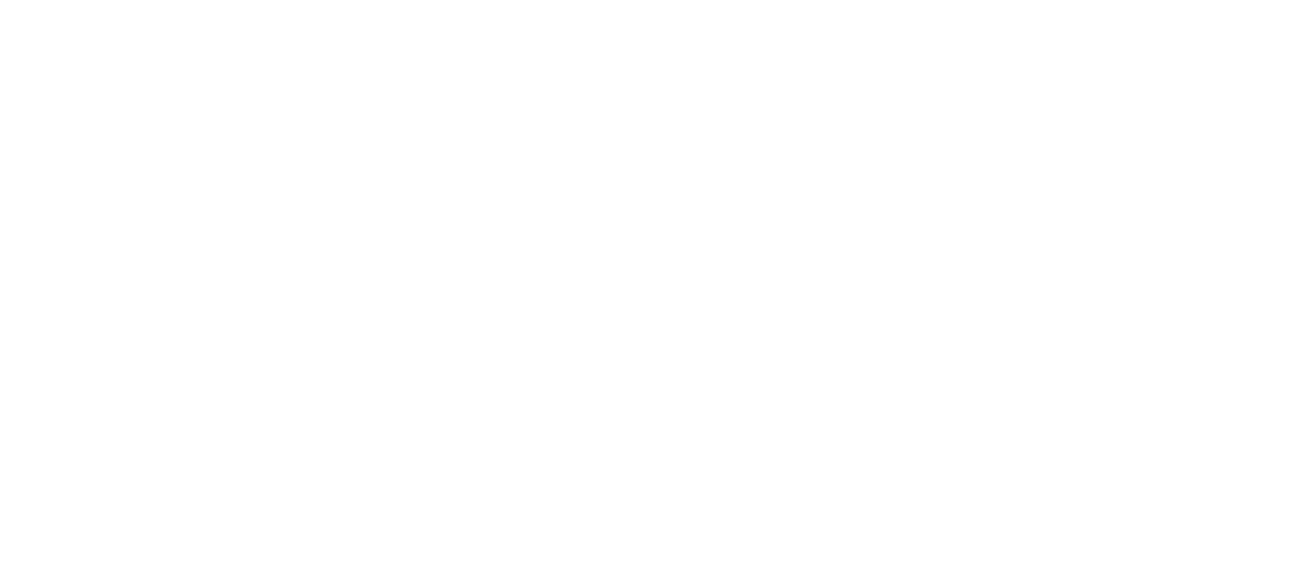
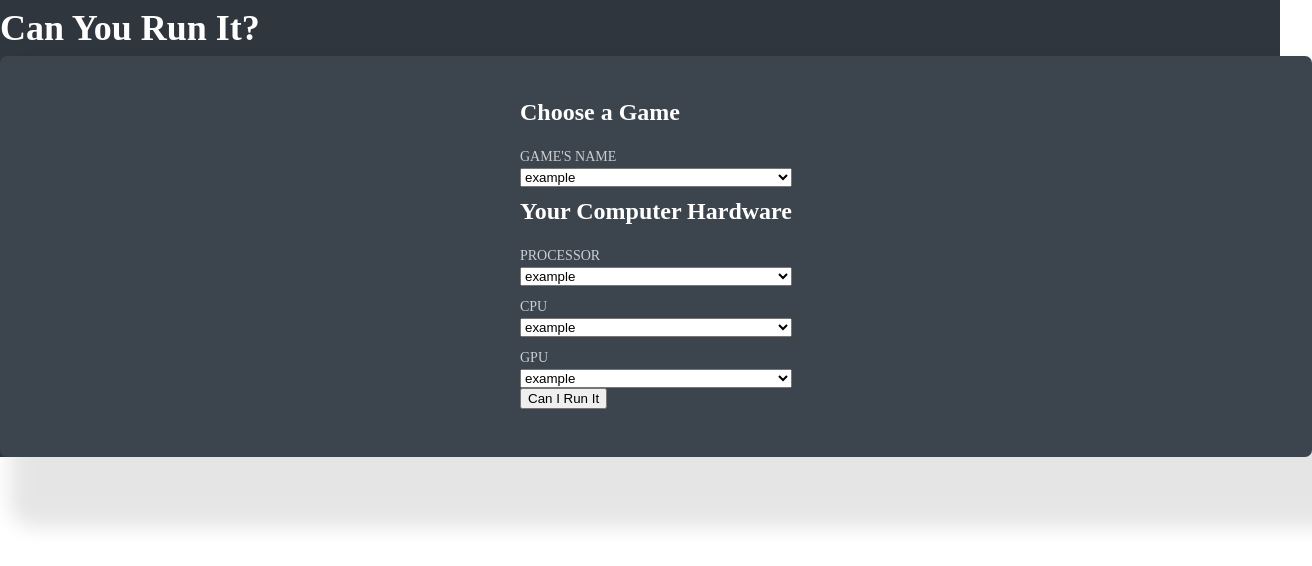
Before and after one commit to BinaryStudioAcademy/bsa-2020-PCForge, a React (Create React App) app in the folder client/: page / in a window 1280 px wide. Shown: the top 566 px of the page, 1312 px wide, since content can reach past the window. Built offline with nearby package versions, Linux system fonts and the light colour scheme.

Commit message:
Imrove styling

```diff
--- a/client/src/containers/App.tsx
+++ b/client/src/containers/App.tsx
@@ -7,6 +7,7 @@
   render() {
     return (
       <Switch>
+        <GameMatcherPage></GameMatcherPage>
         <Route exact path={Routes.DEFAULT} component={() => <div />} />
       </Switch>
     );
--- a/client/src/containers/game-matcher-page/index.tsx
+++ b/client/src/containers/game-matcher-page/index.tsx
@@ -4,36 +4,44 @@
 
 const GameMatcherPage = () => {
   return (
-    <div className={styles['game-matcher']}>
-      <h2 className={styles['page-header']}>Can You Run It?</h2>
+    <main className={styles['game-matcher']} role="main">
+      <h1 className={styles['page-header']}>Can You Run It?</h1>
       <div className={styles['main-container']}>
         <div>
           <section>
-            <h3 className={styles['section-header']}>Choose a Game</h3>
-            <div className={styles['select-item ']}>
-              <h4 className={styles['select-item-header']}>Game's name</h4>
-              <select>
+            <h2 className={styles['section-header']}>Choose a Game</h2>
+            <div className={styles['select-item']}>
+              <label htmlFor="game-select" className={styles['select-item-header']}>
+                Game's name
+              </label>
+              <select id="game-select">
                 <option selected>example</option>
               </select>
             </div>
           </section>
           <section>
-            <h3 className={styles['section-header']}>Your Computer Hardware</h3>
-            <div className={styles['select-item ']}>
-              <h4 className={styles['select-item-header']}>Processor</h4>
-              <select>
+            <h2 className={styles['section-header']}>Your Computer Hardware</h2>
+            <div className={styles['select-item']}>
+              <label htmlFor="processor-select" className={styles['select-item-header']}>
+                Processor
+              </label>
+              <select id="processor-select">
                 <option selected>example</option>
               </select>
             </div>
-            <div className={styles['select-item ']}>
-              <h4 className={styles['select-item-header']}>CPU</h4>
-              <select>
+            <div className={styles['select-item']}>
+              <label htmlFor="cpu-select" className={styles['select-item-header']}>
+                CPU
+              </label>
+              <select id="cpu-select">
                 <option selected>example</option>
               </select>
             </div>
-            <div className={styles['select-item ']}>
-              <h4 className={styles['select-item-header']}>GPU</h4>
-              <select>
+            <div className={styles['select-item']}>
+              <label htmlFor="gpu-select" className={styles['select-item-header']}>
+                GPU
+              </label>
+              <select id="gpu-select">
                 <option selected>example</option>
               </select>
             </div>
@@ -41,7 +49,7 @@
           <button>Can I Run It</button>
         </div>
       </div>
-    </div>
+    </main>
   );
 };
 
--- a/client/src/containers/game-matcher-page/styles.module.scss
+++ b/client/src/containers/game-matcher-page/styles.module.scss
@@ -22,12 +22,20 @@
     background: $background;
     width: 100%;
     padding: 2rem 1rem 3rem;
+    border-radius: 7px;
+    box-shadow: 40px 40px 20px 30px rgba(0, 0, 0, 0.1);
+}
+
+.select-item {
+    display: flex;
+    flex-direction: column;
 }
 
 .section-header {
     font-size: 24px;
     line-height: 28px;
     color: $text-color;
+    margin: 10px 0;
 }
 
 .select-item-header {
```
Also changed, not shown: 2 other files (tests, documents, lock files or other folders).
